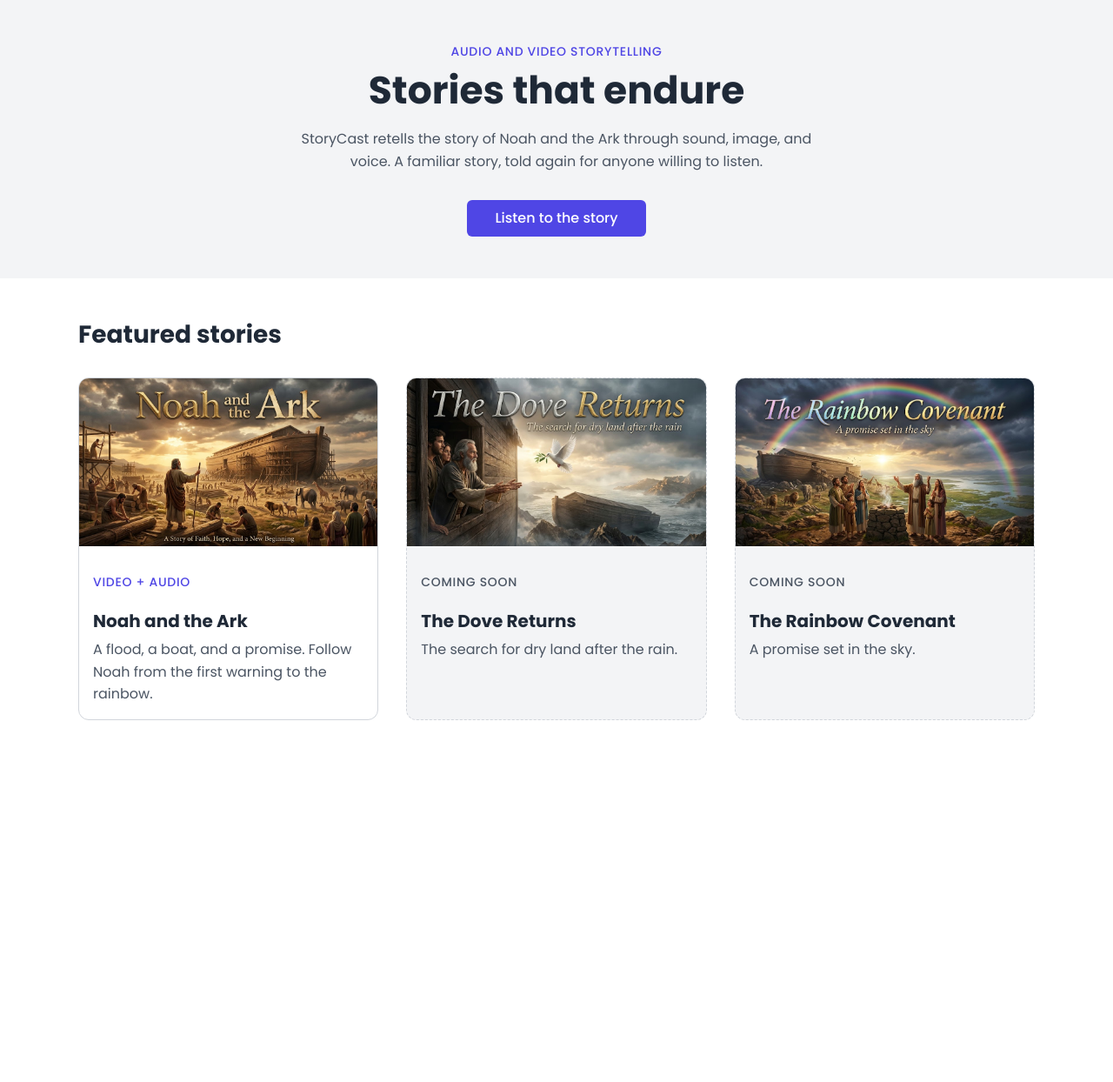
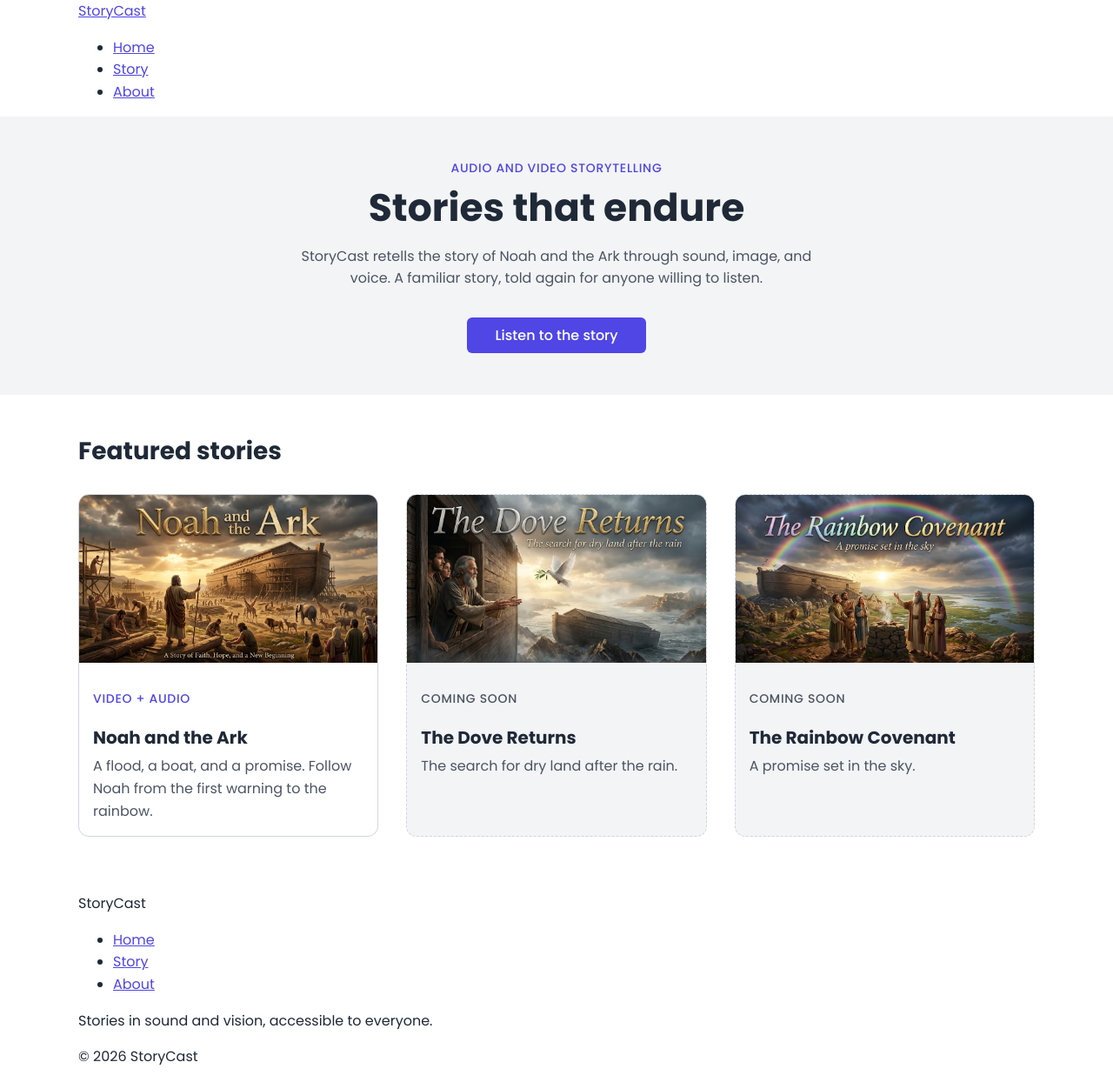
Before and after one commit to V-Mugisha/storycast, a website: page index.html in a window 1280 px wide. Shown: the whole page at 87% size. Before the commit the page ends 876 px from the top, so only its background shows below. Drawn offline with Linux system fonts and the light colour scheme.

Commit message:
feat: add navigation and footer sections to index.html

```diff
--- a/index.html
+++ b/index.html
@@ -12,7 +12,22 @@
 </head>
 
 <body>
-    <main>
+    <a class="skip-link" href="#main">Skip to main content</a>
+
+    <header class="site-header">
+        <div class="container">
+            <nav class="site-nav" aria-label="Primary">
+                <a class="site-nav__brand" href="index.html">StoryCast</a>
+                <ul class="site-nav__list">
+                    <li class="site-nav__item"><a class="site-nav__link" href="index.html" aria-current="page">Home</a></li>
+                    <li class="site-nav__item"><a class="site-nav__link" href="story/noah-and-the-ark.html">Story</a></li>
+                    <li class="site-nav__item"><a class="site-nav__link" href="about.html">About</a></li>
+                </ul>
+            </nav>
+        </div>
+    </header>
+
+    <main id="main">
         <section class="hero">
             <div class="container">
                 <p class="hero__eyebrow">Audio and video storytelling</p>
@@ -67,6 +82,21 @@
         </section>
     </main>
 
+    <footer class="site-footer">
+        <div class="container">
+            <p class="site-footer__brand">StoryCast</p>
+            <nav class="site-footer__nav" aria-label="Footer">
+                <ul class="site-footer__list">
+                    <li><a class="site-footer__link" href="index.html">Home</a></li>
+                    <li><a class="site-footer__link" href="story/noah-and-the-ark.html">Story</a></li>
+                    <li><a class="site-footer__link" href="about.html">About</a></li>
+                </ul>
+            </nav>
+            <p class="site-footer__note">Stories in sound and vision, accessible to everyone.</p>
+            <p class="site-footer__copyright">© 2026 StoryCast</p>
+        </div>
+    </footer>
+
     <script src="js/main.js" defer></script>
 </body>
 
```
